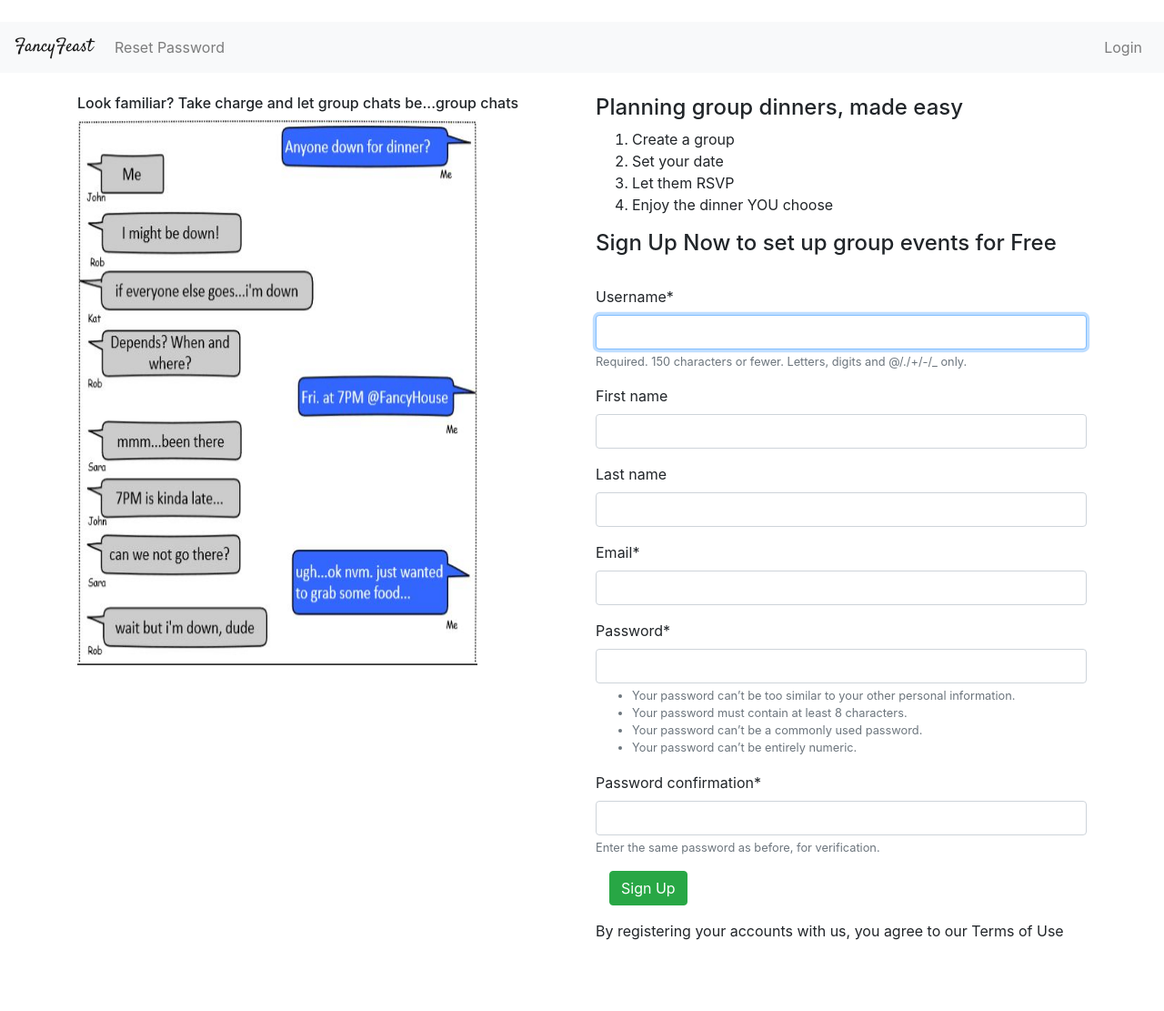
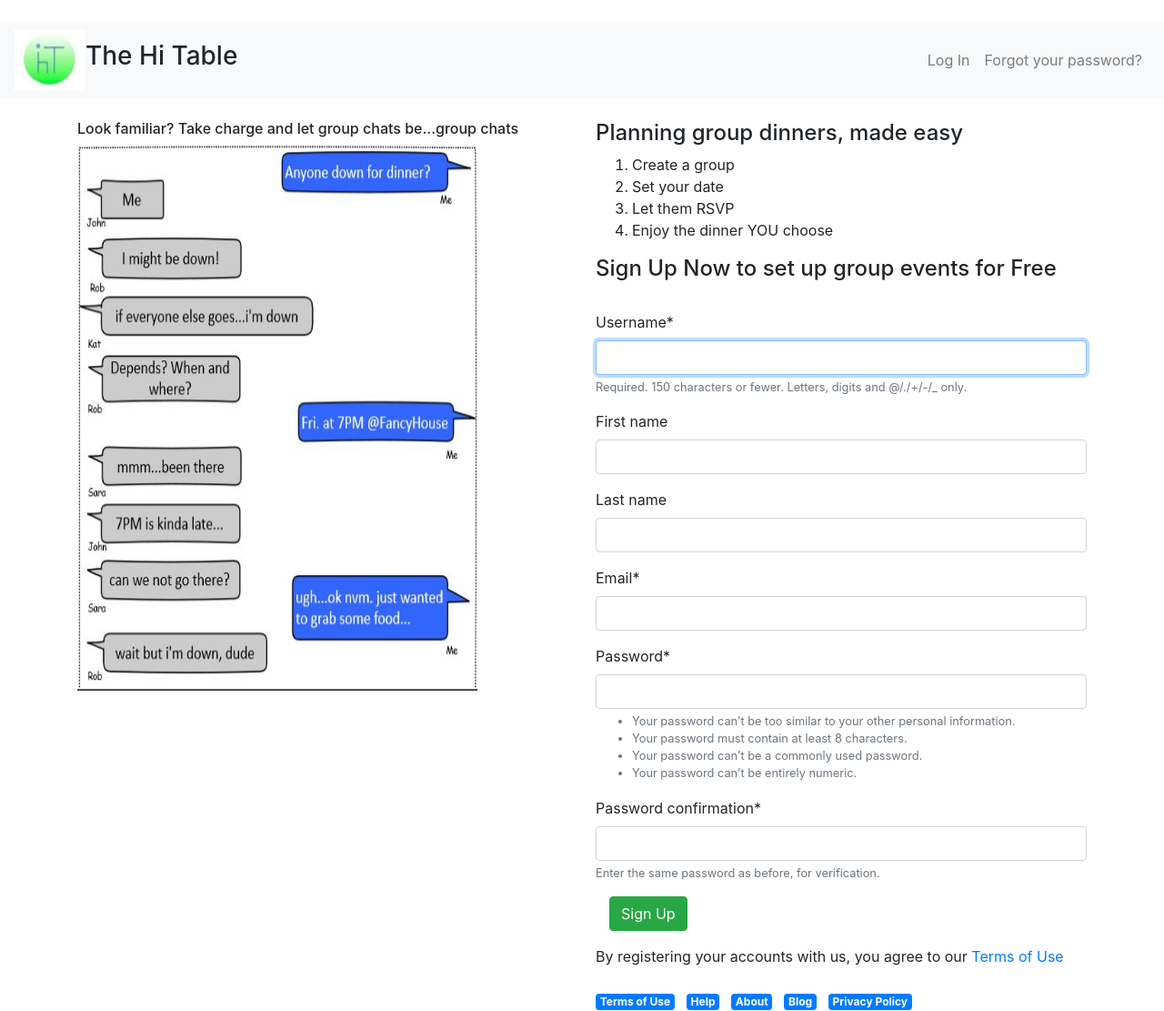
Before and after one commit to leon-lei/fancyfeast, a Django app: page / in a window 1280 px wide. Shown: the whole page at 91% size. Before the commit the page ends 1033 px from the top, so only its background shows below. Run offline with Django 3.2, Linux system fonts and the light colour scheme; some libraries are stand-ins or nearby versions.

Commit message:
Enhancement: hT img navbar. Homepage links.

```diff
--- a/accounts/templates/accounts/home.html
+++ b/accounts/templates/accounts/home.html
@@ -30,7 +30,20 @@
                     </div>
                 </div>
             </form>
-            By registering your accounts with us, you agree to our Terms of Use
+            By registering your accounts with us, you agree to our <a href="#">Terms of Use</a>
+            <br>
+            <br>
+            <a href="#" class="badge badge-primary">Terms of Use</a>
+                <strong>&nbsp;</strong>
+            <a href="#" class="badge badge-primary">Help</a>
+                <strong>&nbsp;</strong>
+            <a href="#" class="badge badge-primary">About</a>
+                <strong>&nbsp;</strong>
+            <a href="#" class="badge badge-primary">Blog</a>
+                <strong>&nbsp;</strong>
+            <a href="#" class="badge badge-primary">Privacy Policy</a>
+                <strong>&nbsp;</strong>
+
         </div>
     </div>
 </div>
--- a/accounts/templates/base.html
+++ b/accounts/templates/base.html
@@ -19,7 +19,11 @@
     <body>
         <br>
         <nav class="navbar navbar-expand-lg navbar-light bg-light">
-          <a class="navbar-brand" href="/">FancyFeast</a>
+          <!-- <a class="navbar-brand" href="/">FancyFeast</a> -->
+          <a href="/">
+            <img src="{% static 'accounts/images/ht-logo.JPG' %}" alt="The Hi Table" style="width:52;height:52;border:0;">
+          </a>
+          <h3>The Hi Table &nbsp;&nbsp;&nbsp;</h3>
           <button class="navbar-toggler" type="button" data-toggle="collapse" data-target="#topNavBar" aria-controls="topNavBar" aria-expanded="false" aria-label="Toggle navigation">
             <!-- <span class="navbar-toggler-icon"></span> -->
           </button>
@@ -38,11 +42,9 @@
               <a class="nav-item nav-link" href="{% url 'accounts:logout' %}">Logout</a>
             </div>
             {% else %}
-            <div class="navbar-nav">
-              <a class="nav-item nav-link" href="{% url 'accounts:reset_password' %}">Reset Password</a>
-            </div>
             <div class="nav navbar-nav ml-auto">
-              <a class="nav-item nav-link" href="{% url 'accounts:login' %}">Login</a>
+              <a class="nav-item nav-link" href="{% url 'accounts:login' %}">Log In</a>
+              <a class="nav-item nav-link" href="{% url 'accounts:reset_password' %}">Forgot your password?</a>
             </div>
             {% endif %}
           </div>
```
